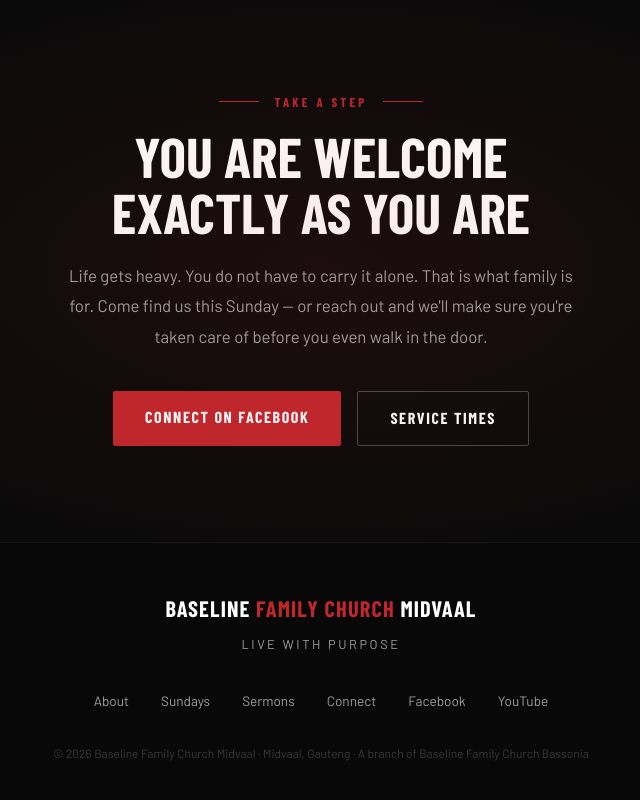
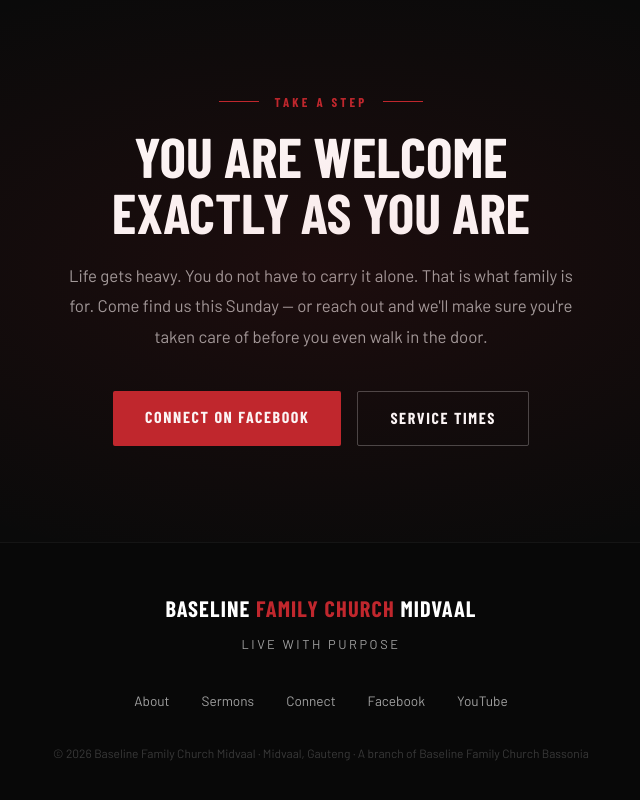
Before and after one commit to Dyllan-AutoWebSolutions/Baseline-Midvaal-Landing-page, a plain HTML site: page index.html in a window 1280 px wide. Shown: the part 3159-3959 px from the top of the page, without its empty margins (319-959 px from the left). Drawn offline with nearby package versions, Linux system fonts and the light colour scheme; a web font is replaced by a local one.

Commit message:
Update index.html
Took the Sunday link from the footer away

```diff
--- a/index.html
+++ b/index.html
@@ -1060,7 +1060,7 @@
       <div class="footer-tagline">Live With Purpose</div>
       <ul class="footer-links">
         <li><a href="#about">About</a></li>
-        <li><a href="#sundays">Sundays</a></li>
+        <!-- <li><a href="#sundays">Sundays</a></li> -->
         <li><a href="#sermons">Sermons</a></li>
         <li><a href="#connect">Connect</a></li>
         <li>
```
